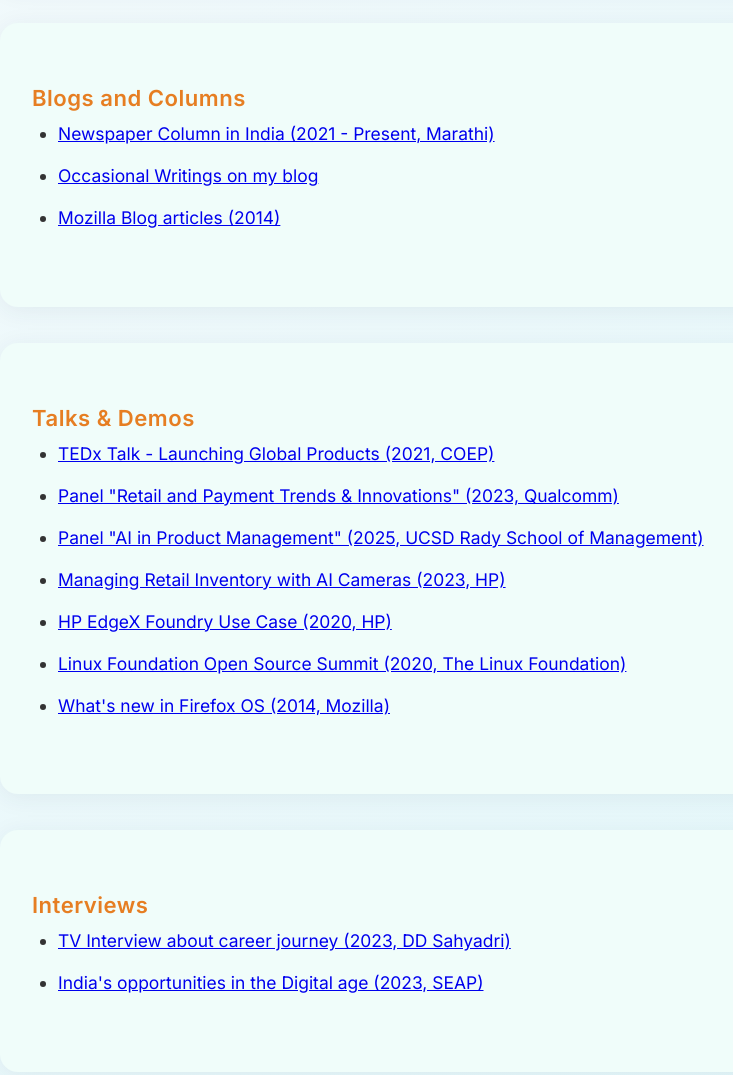
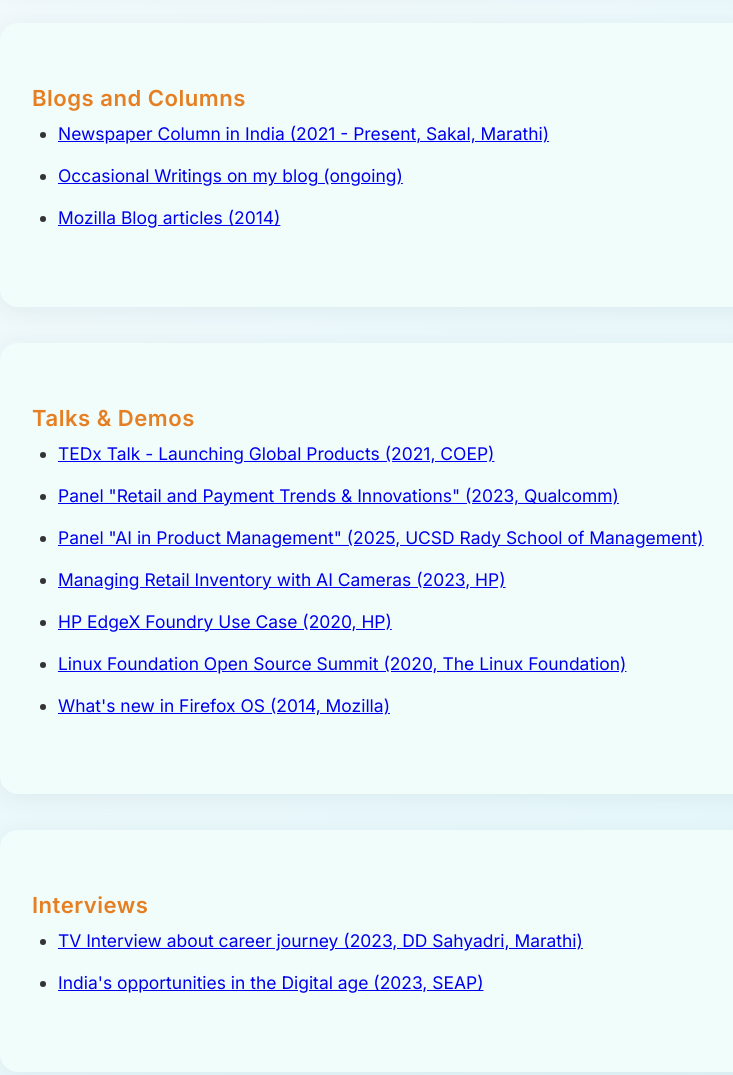
Before and after one commit to sankam10/sankam10.github.io, a plain HTML site: page index.html in a window 1280 px wide. Shown: the part 840-1915 px from the top of the page, without its empty margins (254-987 px from the left). Drawn offline with Linux system fonts and the light colour scheme.

Commit message:
Update index.html

```diff
--- a/index.html
+++ b/index.html
@@ -219,8 +219,8 @@
     <div id="Side Projects" class="card section">
       <h3> Blogs and Columns </h3>
       <ul>
-        <li><a href="https://medium.com/sandip-kamats-newspaper-column" target="_blank">  Newspaper Column in India  (2021 - Present, Marathi) </a>  <br> <br> </li>
-        <li><a href="https://sankam.medium.com/" target="_blank">  Occasional Writings on my blog </a>  <br> <br>  </li>
+        <li><a href="https://medium.com/sandip-kamats-newspaper-column" target="_blank">  Newspaper Column in India  (2021 - Present, Sakal, Marathi) </a>  <br> <br> </li>
+        <li><a href="https://sankam.medium.com/" target="_blank">  Occasional Writings on my blog (ongoing) </a>  <br> <br>  </li>
         <li><a href="https://hacks.mozilla.org/author/skamatmozilla-com/" target="_blank">  Mozilla Blog articles (2014) </a>  <br> <br>  </li>
       </ul>
     </div>
@@ -241,7 +241,7 @@
     <div id="Side Projects" class="card section">
       <h3> Interviews </h3>
       <ul>
-        <li><a href="https://www.youtube.com/watch?v=PUHKUTkOAcM " target="_blank">  TV Interview about career journey  (2023, DD Sahyadri)  </a>  <br> <br> </li>
+        <li><a href="https://www.youtube.com/watch?v=PUHKUTkOAcM " target="_blank">  TV Interview about career journey  (2023, DD Sahyadri, Marathi)  </a>  <br> <br> </li>
         <li><a href="https://youtu.be/EZ5QRjlGgDA?si=lHIskllAtgQp27pN " target="_blank">  India's opportunities in the Digital age (2023, SEAP)  </a>  <br> <br> </li>
       </ul>
     </div>
```
